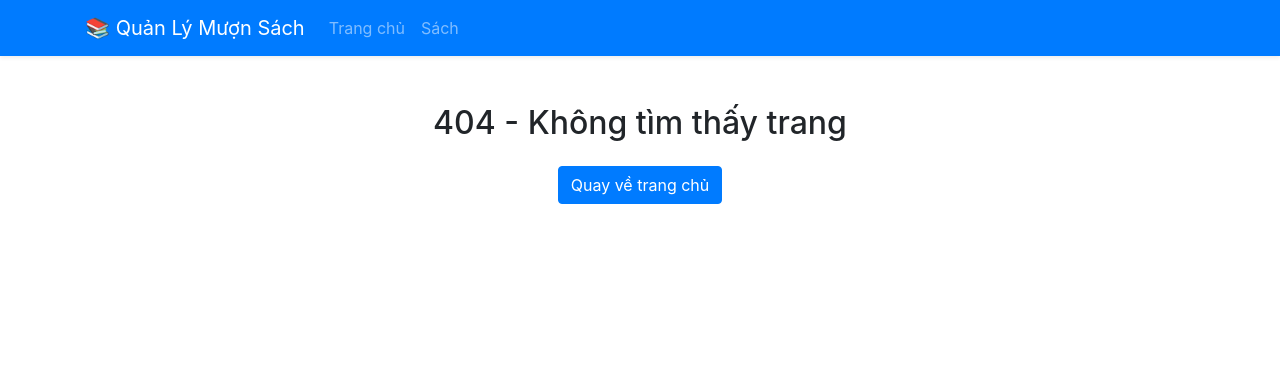
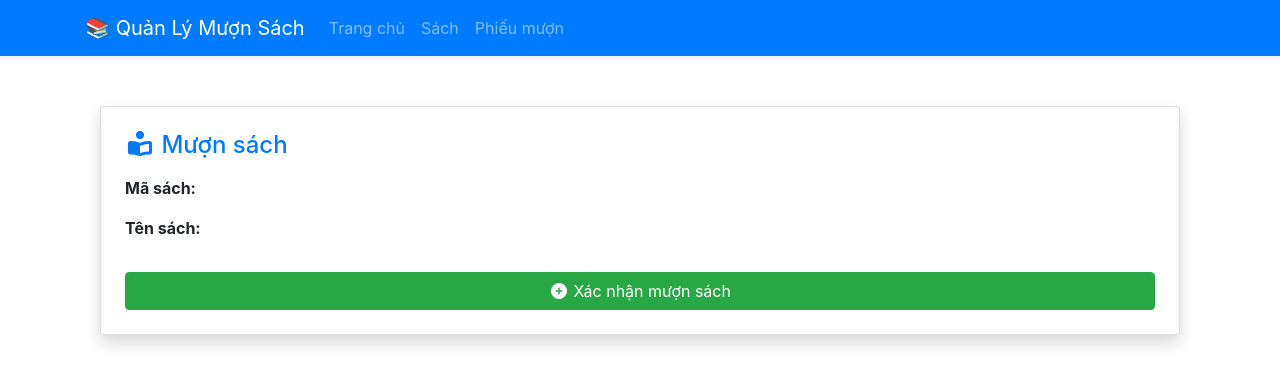
Before and after one commit to nhutanh1805/B2205925_NGUYEN_NHUT_ANH_PROJECT, a Vue app in the folder Quanlymuonsach-frontend/: page /muonsach/add/1 in a window 1280 px wide. Before the commit this address had no page. Shown: the top 384 px of the page. Built offline with nearby package versions, Linux system fonts and the light colour scheme.

Commit message:
Mượn sách thành công

```diff
--- a/Quanlymuonsach-frontend/src/components/AppHeader.vue
+++ b/Quanlymuonsach-frontend/src/components/AppHeader.vue
@@ -25,6 +25,14 @@
               Sách
             </router-link>
           </li>
+
+          <!-- 🔥 Nút Phiếu Mượn thêm mới -->
+          <li class="nav-item">
+            <router-link class="nav-link" :to="{ name: 'phieumuon.list' }">
+              Phiếu mượn
+            </router-link>
+          </li>
+
         </ul>
       </div>
     </div>
--- a/Quanlymuonsach-frontend/src/router/index.js
+++ b/Quanlymuonsach-frontend/src/router/index.js
@@ -26,12 +26,11 @@ const routes = [
     meta: { requiresGuest: true },
   },
 
-{
-  path: "/thongtincanhan",
-  name: "user.profile",
-  component: () => import("@/views/thongtincanhan/UserProfile.vue"),
-},
-
+  {
+    path: "/thongtincanhan",
+    name: "user.profile",
+    component: () => import("@/views/thongtincanhan/UserProfile.vue"),
+  },
 
   {
     path: "/sach",
@@ -68,6 +67,31 @@ const routes = [
   },
 
   {
+    path: "/muonsach",
+    name: "muonsach.list",
+    component: () => import("@/views/theodoimuonsach/MuonSachList.vue"),
+  },
+  {
+    path: "/muonsach/add/:MaSach",
+    name: "muonsach.add",
+    component: () => import("@/views/theodoimuonsach/MuonSachAdd.vue"),
+    props: true,
+  },
+  {
+    path: "/muonsach/:id",
+    name: "muonsach.detail",
+    component: () => import("@/views/theodoimuonsach/MuonSachDetail.vue"),
+    props: true,
+  },
+
+ {
+  path: "/phieumuon",
+  name: "phieumuon.list",
+  component: () => import("@/views/theodoimuonsach/MuonSachList.vue"),
+},
+
+
+  {
     path: "/:pathMatch(.*)*",
     name: "notfound",
     component: () => import("@/views/NotFound.vue"),
--- /dev/null
+++ b/Quanlymuonsach-frontend/src/services/theodoimuonsach.service.js
@@ -0,0 +1,29 @@
+import createApiClient from "./api.service";
+
+class TheoDoiMuonSachService {
+  constructor(baseUrl = "/api/theodoimuonsach") {
+    this.api = createApiClient(baseUrl);
+  }
+
+  async getAll() {
+    return (await this.api.get("/")).data;
+  }
+
+  async get(id) {
+    return (await this.api.get(`/${id}`)).data;
+  }
+
+  async create(data) {
+    return (await this.api.post("/", data)).data;
+  }
+
+  async update(id, data) {
+    return (await this.api.put(`/${id}`, data)).data;
+  }
+
+  async delete(id) {
+    return (await this.api.delete(`/${id}`)).data;
+  }
+}
+
+export default new TheoDoiMuonSachService();
--- a/Quanlymuonsach-frontend/src/views/auth/UserLogin.vue
+++ b/Quanlymuonsach-frontend/src/views/auth/UserLogin.vue
@@ -25,6 +25,11 @@
           <i class="fas fa-unlock-alt"></i> Đăng nhập
         </button>
       </form>
+
+      <!-- Link to register page -->
+      <div class="mt-3 text-center">
+        <p>Bạn chưa có tài khoản? <router-link to="/register" class="text-primary">Đăng ký ngay</router-link></p>
+      </div>
     </div>
   </div>
 </template>
@@ -48,7 +53,6 @@ export default {
           Password: this.Password,
         });
 
-        // Lưu user vào localStorage
         localStorage.setItem("user", JSON.stringify(result.user));
 
         alert("Đăng nhập thành công!");
--- a/Quanlymuonsach-frontend/src/views/sach/SachList.vue
+++ b/Quanlymuonsach-frontend/src/views/sach/SachList.vue
@@ -7,20 +7,24 @@
       </div>
 
       <div class="row g-4">
+        <!-- LEFT PANEL: LIST -->
         <div class="col-lg-5">
           <div class="p-4 bg-white rounded-4 shadow-sm">
             <InputSearch v-model="searchText" @submit="refreshList" />
             <h4 class="section-title text-success mt-4">
               <i class="fas fa-layer-group me-2"></i> Danh sách Sách
             </h4>
+
             <ListView
               v-if="filteredBooksCount > 0"
               :items="filteredBooks"
               v-model:activeIndex="activeIndex"
             />
+
             <p v-else class="text-muted mt-3 text-center fst-italic">
               <i class="fas fa-inbox me-1"></i> Không có sách nào.
             </p>
+
             <div class="d-flex flex-wrap gap-2 mt-4 justify-content-center">
               <button class="btn btn-success btn-sm" @click="refreshList">
                 <i class="fas fa-sync-alt"></i> Làm mới
@@ -40,6 +44,7 @@
             <h4 class="section-title text-success">
               <i class="fas fa-book-open me-2"></i> Chi tiết Sách
             </h4>
+
             <div class="book-card p-3 border rounded-4 bg-light shadow-sm mb-3">
               <DetailCard :item="activeBook" />
               <div class="mt-3">
@@ -47,6 +52,7 @@
                 <span class="badge bg-secondary"><i class="fas fa-user-pen"></i> {{ activeBook.TacGia }}</span>
               </div>
             </div>
+
             <div class="d-flex gap-2 mt-3 justify-content-center">
               <router-link
                 class="btn btn-warning btn-sm"
@@ -54,6 +60,10 @@
               >
                 <i class="fas fa-edit"></i> Chỉnh sửa
               </router-link>
+
+              <button class="btn btn-primary btn-sm" @click="muonSach(activeBook)">
+                <i class="fas fa-book-reader"></i> Mượn sách
+              </button>
             </div>
           </div>
         </div>
@@ -111,6 +121,7 @@ export default {
       return this.activeIndex < 0 ? null : this.filteredBooks[this.activeIndex];
     },
   },
+
   methods: {
     async retrieveBooks() {
       this.books = await SachService.getAll();
@@ -128,7 +139,53 @@ export default {
         this.refreshList();
       }
     },
+
+    async muonSach(sach) {
+      const user = JSON.parse(localStorage.getItem("user"));
+
+      if (!user) {
+        alert("Bạn cần đăng nhập trước!");
+        this.$router.push("/login");
+        return;
+      }
+
+      if (!confirm(`Bạn có chắc muốn mượn sách: "${sach.TenSach}" ?`)) return;
+
+      const MaPhieuMuon = "PM" + Math.floor(1000 + Math.random() * 9000);
+
+      const today = new Date();
+      const hanTra = new Date();
+      hanTra.setDate(today.getDate() + 14);
+
+      const data = {
+        MaPhieuMuon,
+        MaDocGia: user.MaDocGia,
+        TenDocGia: `${user.HoLot} ${user.Ten}`,
+        MaSach: sach.MaSach,
+        TenSach: sach.TenSach,
+        NgayMuon: today.toISOString().split("T")[0],
+        HanTra: hanTra.toISOString().split("T")[0],
+        TrangThai: false,
+        GhiChu: "Chưa trả",
+      };
+
+      try {
+        const res = await fetch("http://localhost:4000/api/theodoimuonsach", {
+          method: "POST",
+          headers: { "Content-Type": "application/json" },
+          body: JSON.stringify(data),
+        });
+
+        if (!res.ok) throw new Error("API lỗi");
+
+        alert("Mượn sách thành công!");
+      } catch (error) {
+        console.error(error);
+        alert("Không thể mượn sách! Vui lòng thử lại.");
+      }
+    },
   },
+
   mounted() {
     this.refreshList();
   },
--- /dev/null
+++ b/Quanlymuonsach-frontend/src/views/theodoimuonsach/MuonSachAdd.vue
@@ -0,0 +1,67 @@
+<template>
+  <div class="container mt-4">
+    <div class="card shadow p-4">
+      <h4 class="text-primary fw-bold mb-3">
+        <i class="fas fa-book-reader"></i> Mượn sách
+      </h4>
+
+      <p><b>Mã sách:</b> {{ book.MaSach }}</p>
+      <p><b>Tên sách:</b> {{ book.TenSach }}</p>
+
+      <button class="btn btn-success mt-3 w-100" @click="muonSach">
+        <i class="fas fa-plus-circle"></i> Xác nhận mượn sách
+      </button>
+    </div>
+  </div>
+</template>
+
+<script>
+import TheodoimuonsachService from "@/services/theodoimuonsach.service";
+import SachService from "@/services/sach.service";
+
+export default {
+  props: ["MaSach"],
+
+  data() {
+    return {
+      book: {},
+      user: {},
+    };
+  },
+
+  async created() {
+    const user = localStorage.getItem("user");
+    if (!user) return alert("Bạn cần đăng nhập!");
+
+    this.user = JSON.parse(user);
+
+    this.book = await SachService.get(this.MaSach);
+  },
+
+  methods: {
+    async muonSach() {
+      try {
+        const data = {
+          MaPhieuMuon: "PM" + Date.now(),
+          MaDocGia: this.user.MaDocGia,
+          TenDocGia: this.user.HoTen,
+          MaSach: this.book.MaSach,
+          TenSach: this.book.TenSach,
+          NgayMuon: new Date().toISOString().slice(0, 10),
+          HanTra: "2025-12-01",
+          TrangThai: false,
+          GhiChu: "Chưa trả",
+        };
+
+        await TheodoimuonsachService.create(data);
+
+        alert("Mượn sách thành công!");
+
+        this.$router.push("/muonsach");
+      } catch (error) {
+        alert("Không thể mượn sách");
+      }
+    },
+  },
+};
+</script>
--- /dev/null
+++ b/Quanlymuonsach-frontend/src/views/theodoimuonsach/MuonSachDetail.vue
@@ -0,0 +1,34 @@
+<template>
+  <div class="container py-4" style="max-width: 600px;">
+    <h3 class="fw-bold mb-3 text-success">Chi tiết phiếu mượn</h3>
+
+    <div class="card shadow p-3" v-if="phieu">
+      <p><strong>Mã Phiếu:</strong> {{ phieu.MaPhieuMuon }}</p>
+      <p><strong>Mã Sách:</strong> {{ phieu.MaSach }}</p>
+      <p><strong>Ngày Mượn:</strong> {{ phieu.NgayMuon }}</p>
+      <p><strong>Hạn Trả:</strong> {{ phieu.HanTra }}</p>
+      <p>
+        <strong>Trạng Thái:</strong>
+        <span class="badge bg-warning" v-if="!phieu.TrangThai">Chưa trả</span>
+        <span class="badge bg-success" v-else>Đã trả</span>
+      </p>
+    </div>
+  </div>
+</template>
+
+<script>
+import TheoDoiMuonSachService from "@/services/theodoimuonsach.service";
+
+export default {
+  props: ["id"],
+  data() {
+    return {
+      phieu: null,
+    };
+  },
+
+  async mounted() {
+    this.phieu = await TheoDoiMuonSachService.get(this.id);
+  },
+};
+</script>
--- /dev/null
+++ b/Quanlymuonsach-frontend/src/views/theodoimuonsach/MuonSachList.vue
@@ -0,0 +1,49 @@
+<template>
+  <div class="container py-4">
+    <h3 class="text-center fw-bold mb-4 text-success">
+      Danh sách phiếu mượn sách
+    </h3>
+
+    <div class="card shadow p-3">
+      <table class="table table-bordered">
+        <thead class="table-light">
+          <tr>
+            <th>Mã Phiếu</th>
+            <th>Mã Sách</th>
+            <th>Ngày Mượn</th>
+            <th>Hạn Trả</th>
+            <th>Trạng Thái</th>
+          </tr>
+        </thead>
+        <tbody>
+          <tr v-for="p in phieuMuon" :key="p._id">
+            <td>{{ p.MaPhieuMuon }}</td>
+            <td>{{ p.MaSach }}</td>
+            <td>{{ p.NgayMuon }}</td>
+            <td>{{ p.HanTra }}</td>
+            <td>
+              <span class="badge bg-warning" v-if="!p.TrangThai">Chưa trả</span>
+              <span class="badge bg-success" v-else>Đã trả</span>
+            </td>
+          </tr>
+        </tbody>
+      </table>
+    </div>
+  </div>
+</template>
+
+<script>
+import TheoDoiMuonSachService from "@/services/theodoimuonsach.service";
+
+export default {
+  data() {
+    return {
+      phieuMuon: [],
+    };
+  },
+
+  async mounted() {
+    this.phieuMuon = await TheoDoiMuonSachService.getAll();
+  },
+};
+</script>
--- a/Quanlymuonsach-frontend/src/views/thongtincanhan/UserProfile.vue
+++ b/Quanlymuonsach-frontend/src/views/thongtincanhan/UserProfile.vue
@@ -47,6 +47,12 @@
             </router-link>
           </div>
 
+          <div class="text-center mt-3">
+            <button class="btn btn-danger px-4" @click="logout">
+              <i class="fas fa-sign-out-alt me-2"></i> Đăng xuất
+            </button>
+          </div>
+
         </div>
 
       </div>
@@ -68,6 +74,12 @@ export default {
       alert("Please log in first!");
       this.$router.push("/login");
     }
+  },
+  methods: {
+    logout() {
+      localStorage.removeItem("user");
+      this.$router.push("/login");
+    },
   },
 };
 </script>
```
Also changed, not shown: 1 other file (tests, documents, lock files or other folders).
